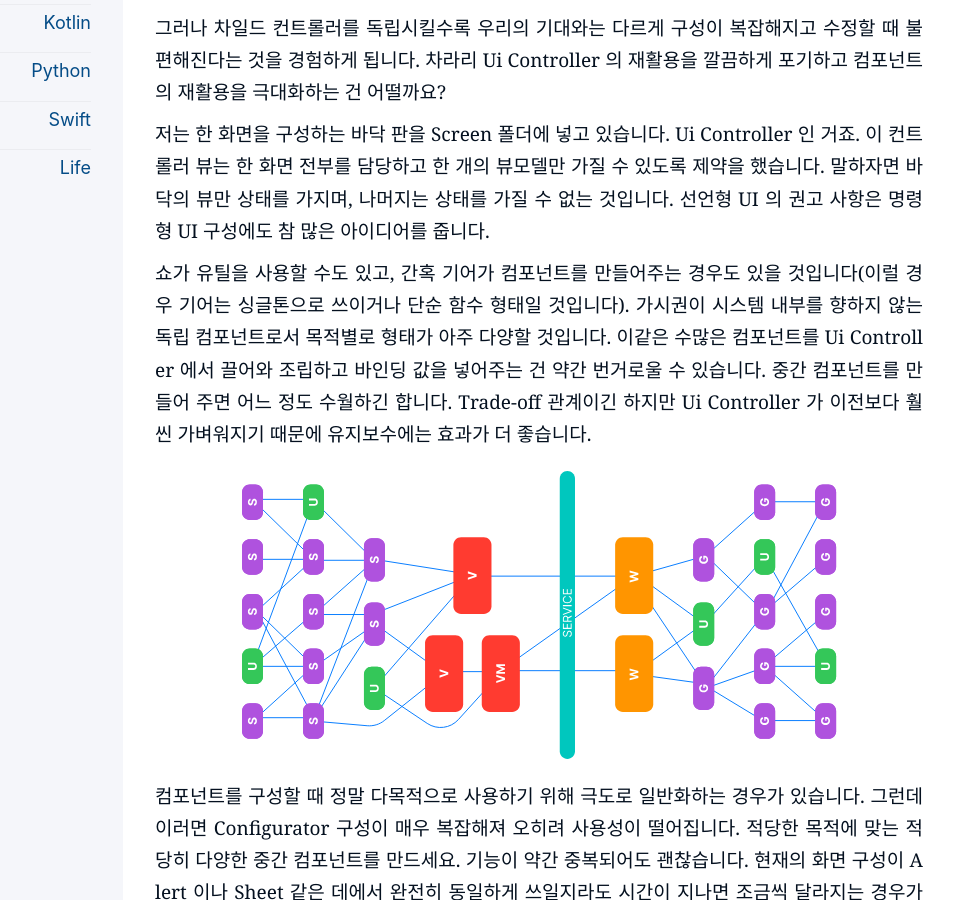
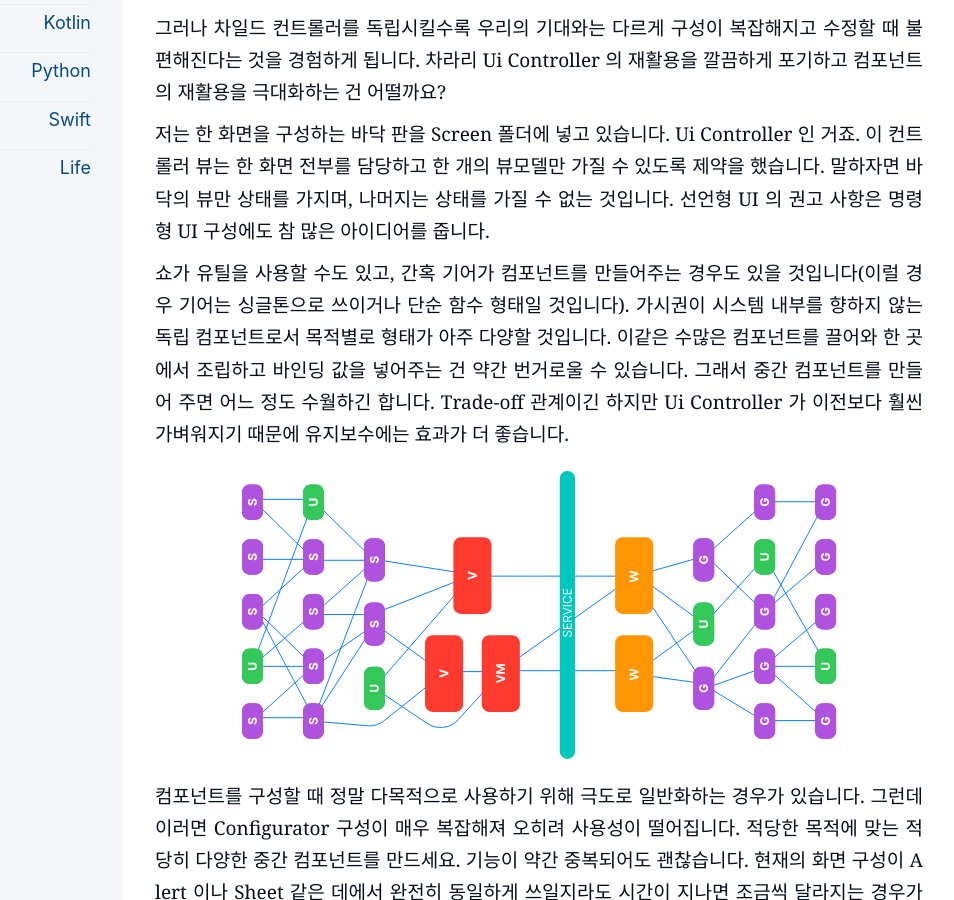
Before and after one commit to kiroshin/kiroshin.github.io, a Jekyll site: the page built from _posts/2024-07-22-hello-pure.md, in a window 1280 px wide and 900 px high, scrolled down 13587 px. Shown: the whole window, without its empty margins (197-1151 px from the left). Built offline with Jekyll 4.4.1, drawn with Linux system fonts in a browser that asks for light colours.

Commit message:
Update 2024-07-22-hello-pure.md

```diff
--- a/_posts/2024-07-22-hello-pure.md
+++ b/_posts/2024-07-22-hello-pure.md
@@ -451,7 +451,7 @@
 
 저는 한 화면을 구성하는 바닥 판을 Screen 폴더에 넣고 있습니다. Ui Controller 인 거죠. 이 컨트롤러 뷰는 한 화면 전부를 담당하고 한 개의 뷰모델만 가질 수 있도록 제약을 했습니다. 말하자면 바닥의 뷰만 상태를 가지며, 나머지는 상태를 가질 수 없는 것입니다. 선언형 UI 의 권고 사항은 명령형 UI 구성에도 참 많은 아이디어를 줍니다.
 
-쇼가 유틸을 사용할 수도 있고, 간혹 기어가 컴포넌트를 만들어주는 경우도 있을 것입니다(이럴 경우 기어는 싱글톤으로 쓰이거나 단순 함수 형태일 것입니다). 가시권이 시스템 내부를 향하지 않는 독립 컴포넌트로서 목적별로 형태가 아주 다양할 것입니다. 이같은 수많은 컴포넌트를 Ui Controller 에서 끌어와 조립하고 바인딩 값을 넣어주는 건 약간 번거로울 수 있습니다. 중간 컴포넌트를 만들어 주면 어느 정도 수월하긴 합니다. Trade-off 관계이긴 하지만 Ui Controller 가 이전보다 훨씬 가벼워지기 때문에 유지보수에는 효과가 더 좋습니다.
+쇼가 유틸을 사용할 수도 있고, 간혹 기어가 컴포넌트를 만들어주는 경우도 있을 것입니다(이럴 경우 기어는 싱글톤으로 쓰이거나 단순 함수 형태일 것입니다). 가시권이 시스템 내부를 향하지 않는 독립 컴포넌트로서 목적별로 형태가 아주 다양할 것입니다. 이같은 수많은 컴포넌트를 끌어와 한 곳에서 조립하고 바인딩 값을 넣어주는 건 약간 번거로울 수 있습니다. 그래서 중간 컴포넌트를 만들어 주면 어느 정도 수월하긴 합니다. Trade-off 관계이긴 하지만 Ui Controller 가 이전보다 훨씬 가벼워지기 때문에 유지보수에는 효과가 더 좋습니다.
 
 ![Butterfly](/assets/architecture-butterfly.svg)
 
```
